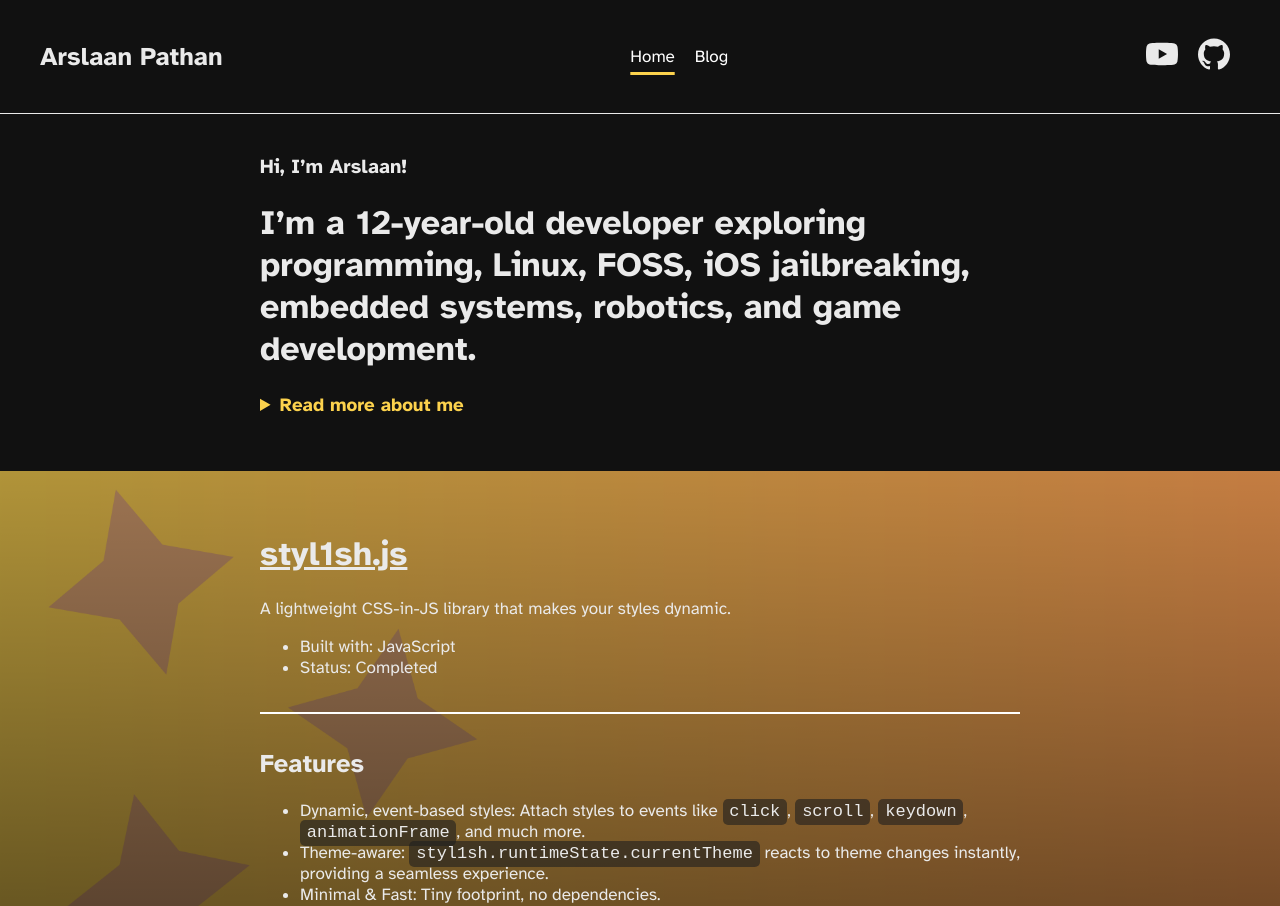
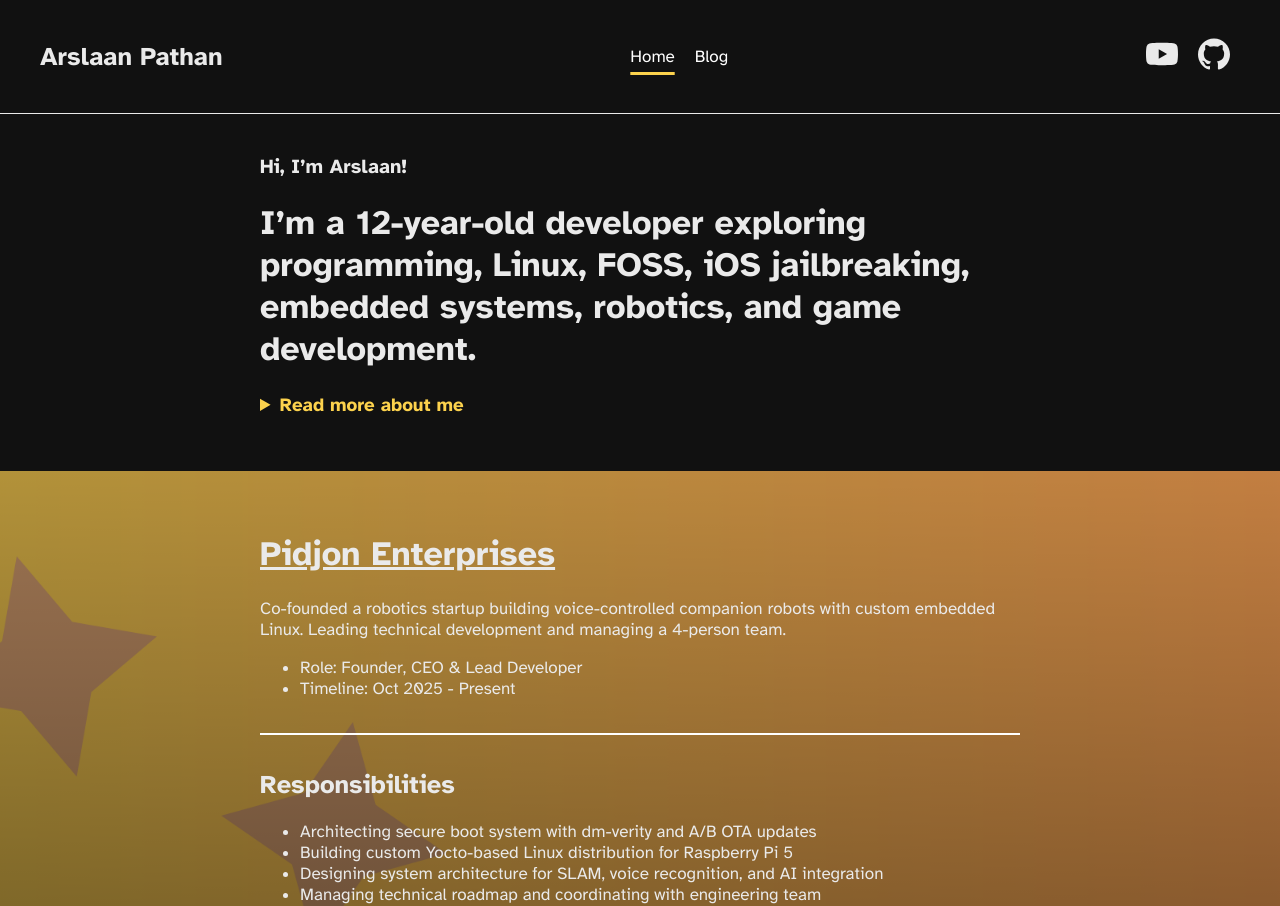
Before and after one commit to RealArslaanYT/arslaans-website-revamped, a Jekyll site: the page built from index.markdown, in a window 1280 px wide and 1400 px high. Shown: the top 906 px of the window. Built offline with Jekyll 4.4.1, drawn with Linux system fonts in a browser that asks for light colours; some of the changed text lies outside the part shown.

Commit message:
add pidjon

```diff
--- a/index.markdown
+++ b/index.markdown
@@ -17,7 +17,7 @@ nav_order: 1
   <summary>Read more about me</summary>
   <div markdown="1">
 
-I like computer science, writing stories (sometimes), Linux, FOSS (Free Open-Source Software), hacking, reverse-engineering and iOS jailbreaking. My favorite genre of music is Hyperpop, particularly Hyperpop-Digicore & Hyperpop-Glitchcore. One of my best (and most recent) projects is a CSS-in-JS library called **styl1sh.js** that aims to make CSS more powerful and allows you to create dynamic styles.
+I like computer science, writing stories (sometimes), Linux, FOSS (Free Open-Source Software), hacking, reverse-engineering and iOS jailbreaking. My favorite genre of music is Hyperpop, particularly Hyperpop-Digicore & Hyperpop-Glitchcore. I'm currently the founder and CEO of Pidjon Enterprises, building voice-controlled companion robots with custom embedded Linux, alongside various other projects in web development, system programming, and hardware hacking.
 
 I mainly use Fedora on my M2 MacBook Pro (thanks to the [Asahi Linux](https://asahilinux.org) project) with the Hyprland tiling window manager along with waybar for the menu bar, rofi-wayland for the app launcher & settings menus, and nwg-displays for the displays settings. Occasionally, I'll use MacOS for some specific tasks that are more oriented towards the platform (e.g. mobile app development [iOS toolchains]). My favorite games are Minecraft and Stick Fight: The Game. I’ve been programming and tinkering with devices since the age of six. What originally got me into programming was looking at my old iPad 2 (which I still have as of 2025, six years later - it's now jailbroken with [EtasonJB](https://etasonjb.tihmstar.net/){: target="_blank" } because I felt like it) and saying – “how are these apps made?”
 
@@ -29,6 +29,41 @@ Feel free to explore my projects, stories, and achievements, and thanks for stop
 <br/>
 
 <div class="full-bar bg1">
+<div class="content" markdown="1">
+
+# [Pidjon Enterprises](https://pidjon.arslaancodes.com){: .white target="_blank" }
+
+Co-founded a robotics startup building voice-controlled companion robots with custom embedded Linux. Leading technical development and managing a 4-person team.
+
+- Role: Founder, CEO & Lead Developer
+- Timeline: Oct 2025 - Present
+
+---
+
+## Responsibilities
+
+- Architecting secure boot system with dm-verity and A/B OTA updates
+- Building custom Yocto-based Linux distribution for Raspberry Pi 5
+- Designing system architecture for SLAM, voice recognition, and AI integration
+- Managing technical roadmap and coordinating with engineering team
+
+---
+
+## Tech Stack
+- Raspberry Pi 5
+- Yocto (OpenEmbedded, BitBake, kas)
+- Python
+- Go
+- dm-verity
+- Linux
+- Shell scripting/sh
+
+</div>
+</div>
+
+<br/>
+
+<div class="full-bar bg2">
 <div class="content" markdown="1">
 
 # [styl1sh.js](https://github.com/RealArslaanYT/styl1sh.js){: .white target="_blank" }
@@ -52,7 +87,7 @@ A lightweight CSS-in-JS library that makes your styles dynamic.
 
 <br/>
 
-<div class="full-bar bg2">
+<div class="full-bar bg3">
 <div class="content" markdown="1">
 
 # [SCR4TCH](/links-page/scr4tch/){: .white }
@@ -73,7 +108,7 @@ A modification of Scratch that allows you to parse JSON, send HTTP requests, and
 
 <br/>
 
-<div class="full-bar bg3">
+<div class="full-bar bg4">
 <div class="content" markdown="1">
 
 # [Onyx Client](https://github.com/RealArslaanYT/onyx-client-core){: .white target="_blank" }
@@ -97,7 +132,7 @@ A modern, feature-packed client for Minecraft 1.21.5, designed to enhance the us
 
 <br/>
 
-<div class="full-bar bg4">
+<div class="full-bar bg5">
 <div class="content" markdown="1">
 
 # [BrowserServicePython](https://github.com/RealArslaanYT/BrowserServicePython){: .white target="_blank" }
@@ -119,7 +154,7 @@ A lightweight remote browser service written in Python. Allows you to access a r
 
 <br/>
 
-<div class="full-bar bg5">
+<div class="full-bar bg2">
 <div class="content" markdown="1">
 
 # [Showdown of the Sticks](https://realarslaanyt.github.io/Showdown-Of-The-Sticks){: .white target="_blank" }
```
